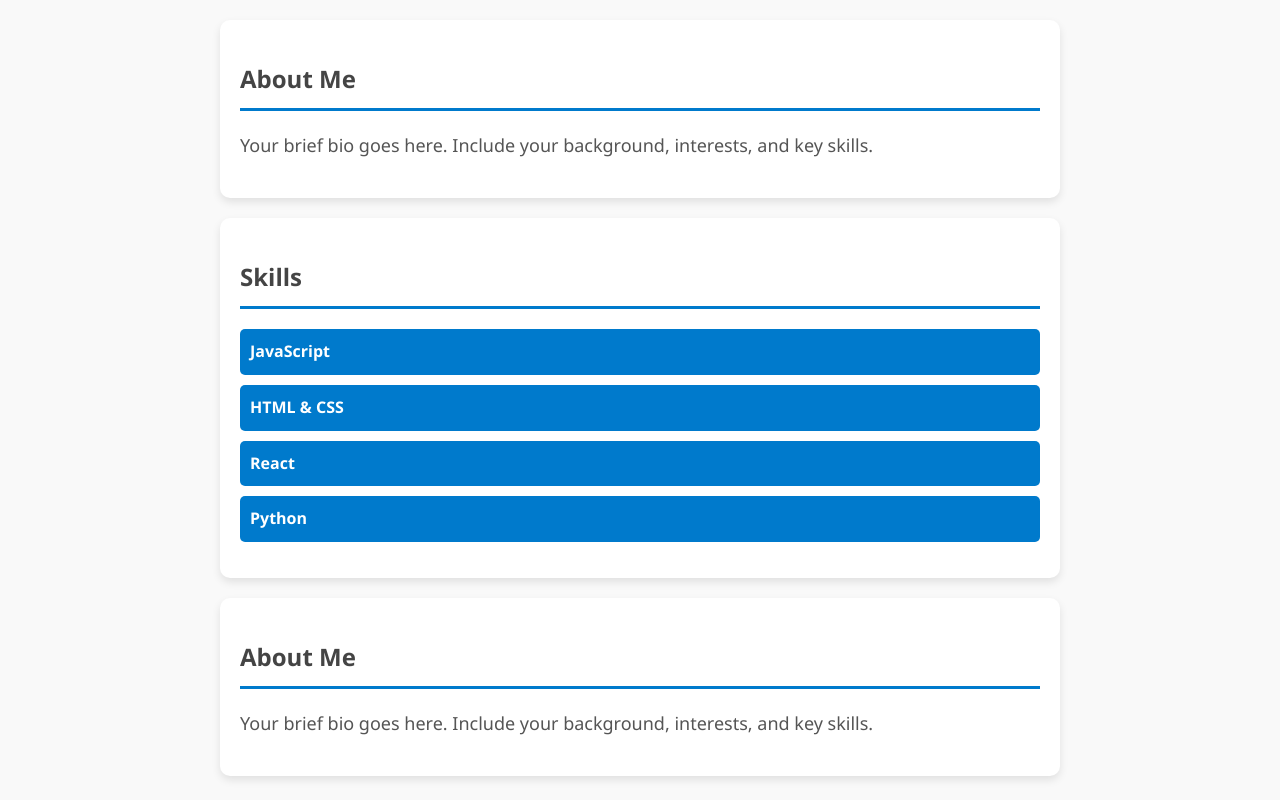
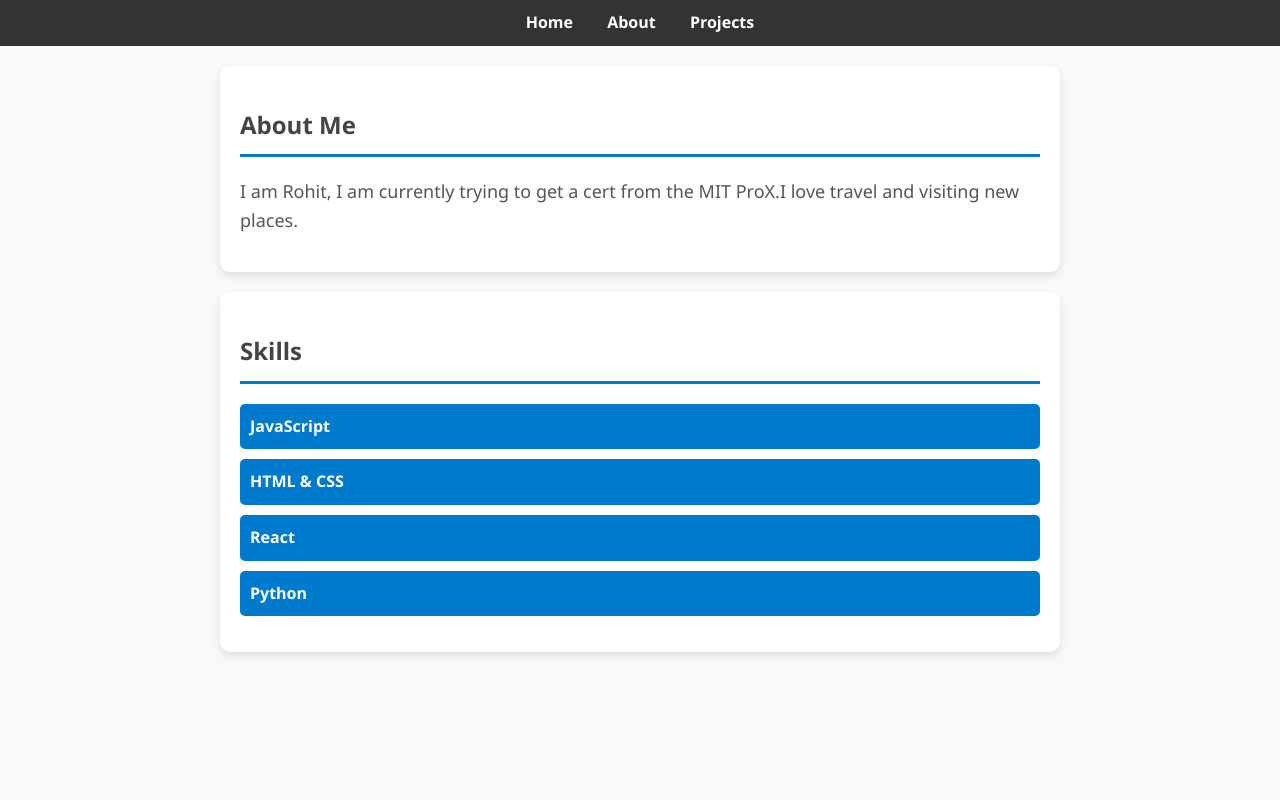
Before and after one commit to Rohitmishrajan18/bootcamp, a plain HTML site: page about.html in a window 1280 px wide. Drawn offline with Linux system fonts and the light colour scheme.

Commit message:
Update about.html

```diff
--- a/about.html
+++ b/about.html
@@ -6,10 +6,18 @@
   <link rel="stylesheet" href="style.css">
   <title>My Portfolio</title>
 </head>
-<body>
+ <nav>
+    <ul>
+      <li><a href="index.html">Home</a></li>
+      <li><a href="about.html">About</a></li>
+      <li><a href="projects.html">Projects</a></li>
+    </ul>
+  </nav>
+
+  <body>
   <section id="bio">
     <h2>About Me</h2>
-    <p>Your brief bio goes here. Include your background, interests, and key skills.</p>
+    <p>I am Rohit, I am currently trying to get a cert from the MIT ProX.I love travel and visiting new places. </p>
   </section>
 
   <section id="skills">
@@ -22,9 +30,6 @@
     </ul>
   </section>
 
-  <section id="bio">
-    <h2>About Me</h2>
-    <p>Your brief bio goes here. Include your background, interests, and key skills.</p>
-  </section>
+
 </body>
 </html>
```
